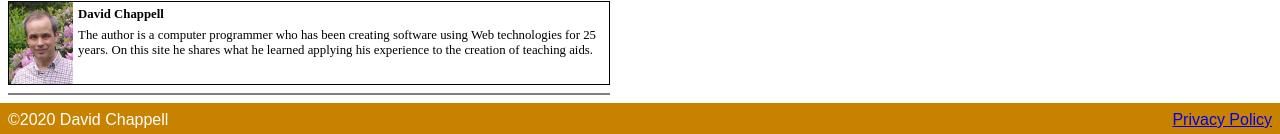
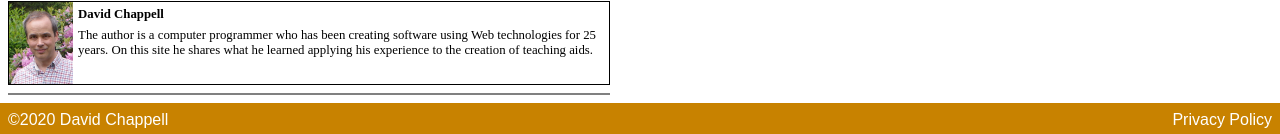
Before and after one commit to david672orford/tech-for-teaching, a Jekyll site: the page built from index.md, in a window 1280 px wide. Shown: the part 928-1062 px from the top of the page. Built offline with Jekyll 4.4.1, drawn with Linux system fonts in a browser that asks for light colours; our own code applies the rules of GitHub Pages for plain Markdown files.

Commit message:
style improvements

```diff
--- a/assets/css/style.css
+++ b/assets/css/style.css
@@ -35,7 +35,7 @@ H1 {
 	font-size: 150%;
 	padding: .4em;
 	}
-H1 A {
+H1 A, FOOTER A {
 	text-decoration: inherit;
 	color: inherit;
 	}
```
